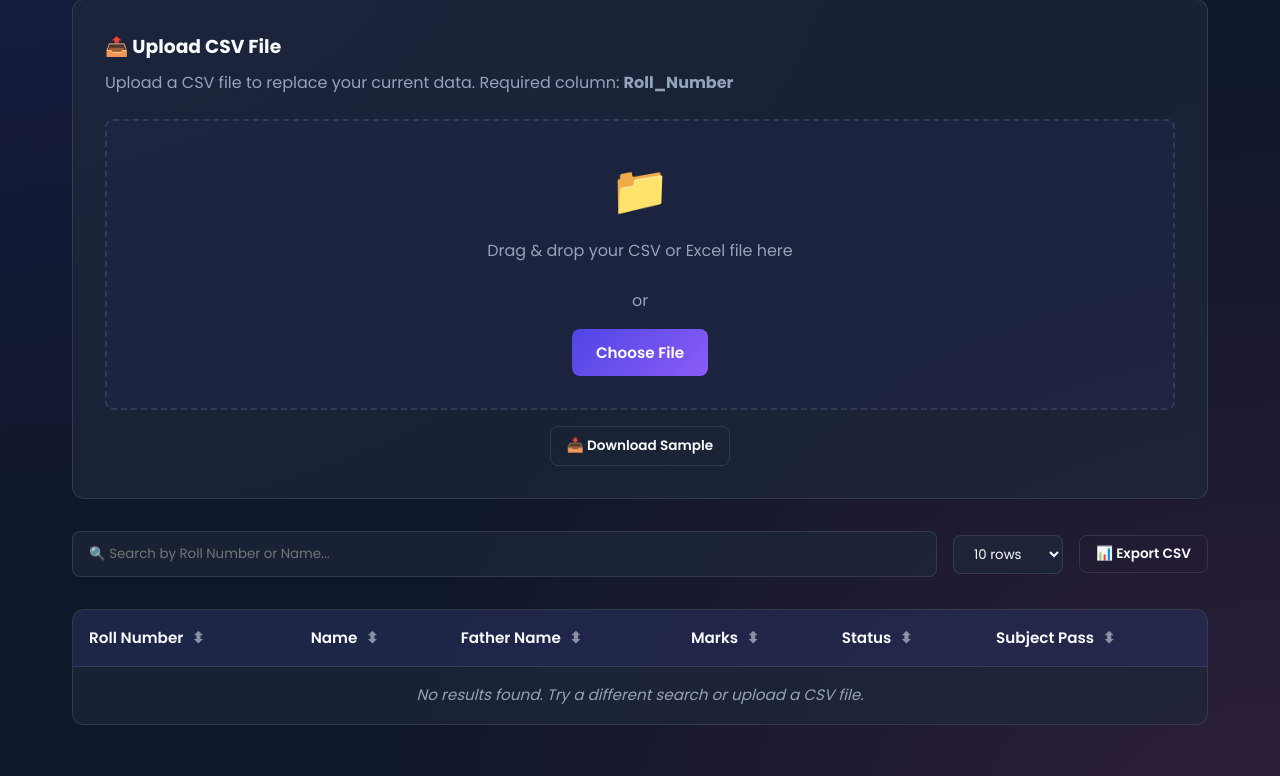
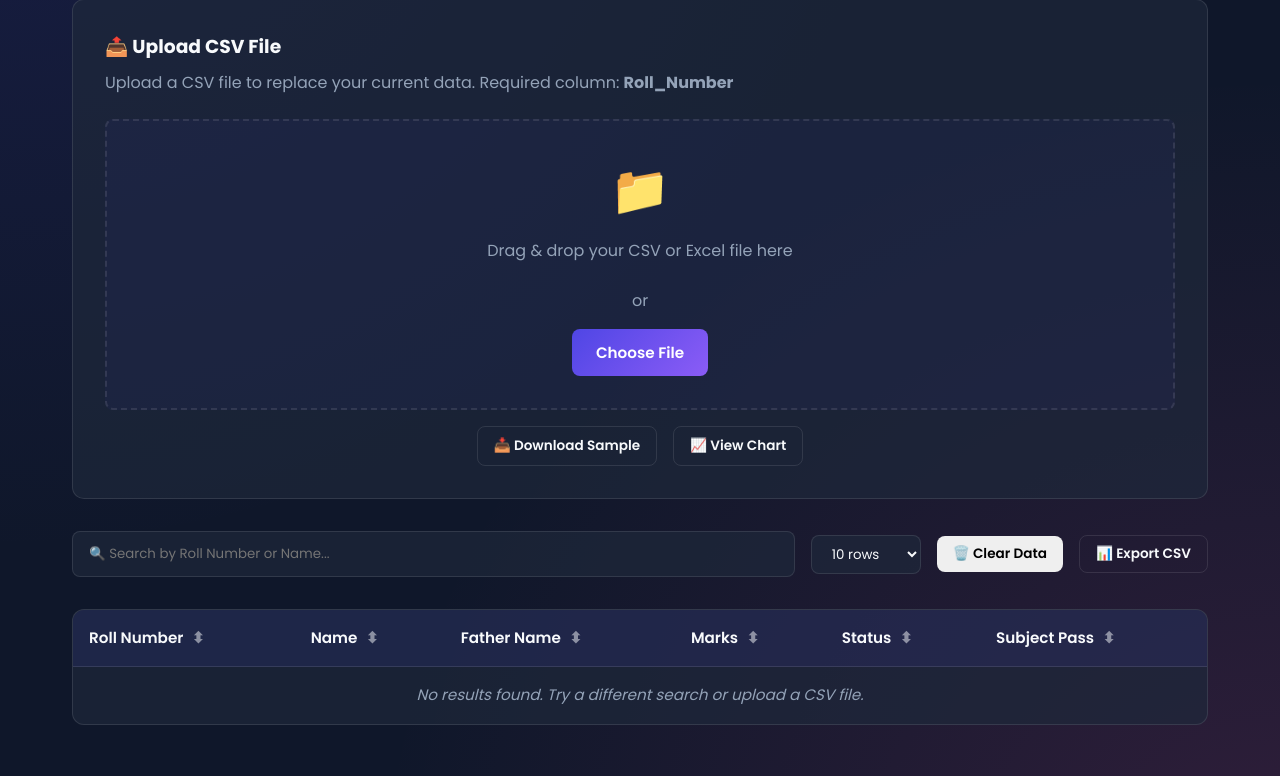
Before and after one commit to shakeebparacha/Result_fatch, a Flask app: page /results in a window 1280 px wide. Shown: the part 266-1042 px from the top of the page. Run offline with Flask 3, Linux system fonts and the light colour scheme; data that the repository does not hold is empty.

Commit message:
add_clear_data_button

```diff
--- a/app.py
+++ b/app.py
@@ -124,6 +124,23 @@ def upload_csv():
             "count": len(rows)
         })
 
+    except Exception as e:
+        return jsonify({"status": "error", "message": str(e)}), 500
+
+@app.route('/api/clear-data', methods=['POST'])
+def clear_data():
+    """Clear all data from the CSV file keep headers"""
+    try:
+        if os.path.exists(CSV_FILE):
+            with open(CSV_FILE, 'r', encoding='utf-8') as f:
+                reader = csv.reader(f)
+                headers = next(reader, ['Roll_Number', 'Name', 'Father_Name', 'Total_Marks', 'Status', 'Subject_Pass'])
+
+            with open(CSV_FILE, 'w', newline='', encoding='utf-8') as f:
+                writer = csv.writer(f)
+                writer.writerow(headers)
+
+        return jsonify({"status": "success", "message": "Data cleared successfully"})
     except Exception as e:
         return jsonify({"status": "error", "message": str(e)}), 500
 
--- a/static/css/style.css
+++ b/static/css/style.css
@@ -549,7 +549,8 @@ select.form-control option {
     background: var(--surface);
     border: 1px solid var(--border);
     border-radius: 12px;
-    overflow: hidden;
+    overflow-x: auto;
+    -webkit-overflow-scrolling: touch;
     margin-bottom: 2rem;
 }
 
--- a/static/js/results.js
+++ b/static/js/results.js
@@ -17,6 +17,30 @@ function initializeResultsPage() {
     setupExport();
     loadResults();
 }
+
+// Clear Data functionality
+window.clearData = function() {
+    if (confirm("Are you sure you want to clear all data? This cannot be undone.")) {
+        fetch('/api/clear-data', {
+            method: 'POST'
+        })
+        .then(response => response.json())
+        .then(data => {
+            if (data.status === 'success') {
+                allData = [];
+                filteredData = [];
+                renderTable();
+                alert(data.message);
+            } else {
+                alert('Error clearing data: ' + data.message);
+            }
+        })
+        .catch(error => {
+            console.error('Error clearing data:', error);
+            alert('An error occurred while clearing data.');
+        });
+    }
+};
 
 /* ==================== FILE UPLOAD ==================== */
 
--- a/templates/results.html
+++ b/templates/results.html
@@ -33,6 +33,9 @@
                     <a href="/api/download-sample" class="btn btn-outline btn-small" download>
                         📥 Download Sample
                     </a>
+                    <a href="/graphs" class="btn btn-outline btn-small">
+                        📈 View Chart
+                    </a>
                 </div>
             </div>
         </div>
@@ -50,6 +53,10 @@
                     <option value="50">50 rows</option>
                     <option value="100">100 rows</option>
                 </select>
+
+                <button id="clearDataBtn" class="btn btn-danger btn-small" onclick="clearData()">
+                    🗑️ Clear Data
+                </button>
 
                 <button id="exportBtn" class="btn btn-outline btn-small">
                     📊 Export CSV
```
